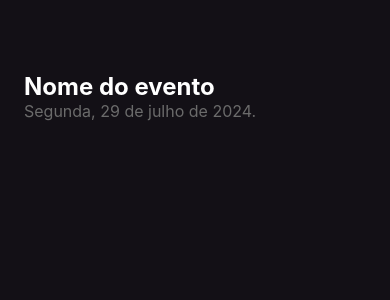
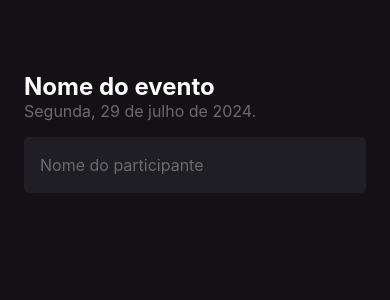
Before and after one commit to Dev-Lops/imhere, a React Native app: screen / in a window 390 px wide. Shown: the top 300 px of the page. Built offline with nearby package versions, Linux system fonts and the light colour scheme.

Commit message:
✨ Input de dados

```diff
--- a/src/screens/Home/index.tsx
+++ b/src/screens/Home/index.tsx
@@ -1,4 +1,4 @@
-import { Text, View } from "react-native";
+import { Text, TextInput, View } from "react-native";
 import { styles } from "./styles";
 
 export default function Home(){
@@ -6,6 +6,12 @@ export default function Home(){
     <View style={styles.container}>
         <Text style={styles.eventName}>Nome do evento</Text>
         <Text style={styles.eventDate}>Segunda, 29 de julho de 2024.</Text>
+
+        <TextInput style={
+          styles.input}
+          placeholder="Nome do participante"
+          placeholderTextColor="#6b6b6b"
+          />
     </View>
   )
 }
--- a/src/screens/Home/styles.ts
+++ b/src/screens/Home/styles.ts
@@ -16,4 +16,13 @@ export const styles = StyleSheet.create({
     color: '#6b6b6b',
     fontSize: 16,
   },
+  input:{
+    height: 56,
+    backgroundColor: '#1f1e25',
+    borderRadius: 5,
+    color: '#fdfcfe',
+    padding: 16,
+    fontSize: 16,
+    marginTop: 16,
+  }
 })
```
